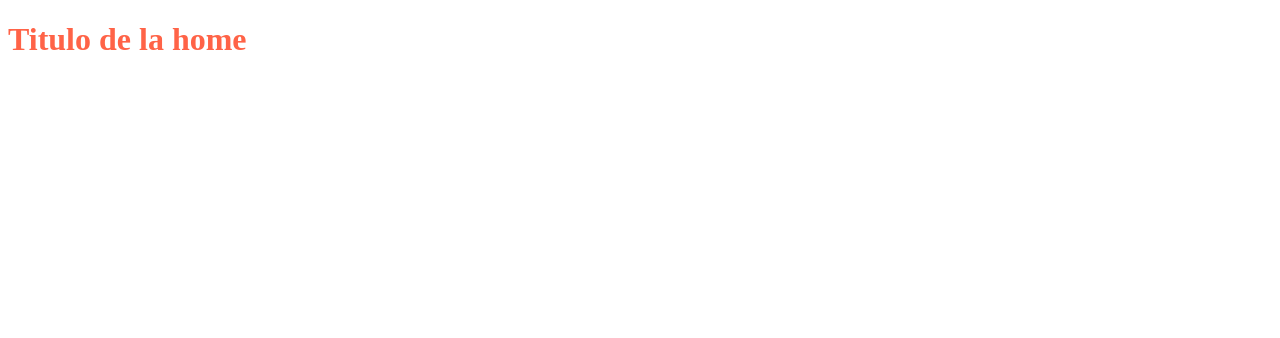
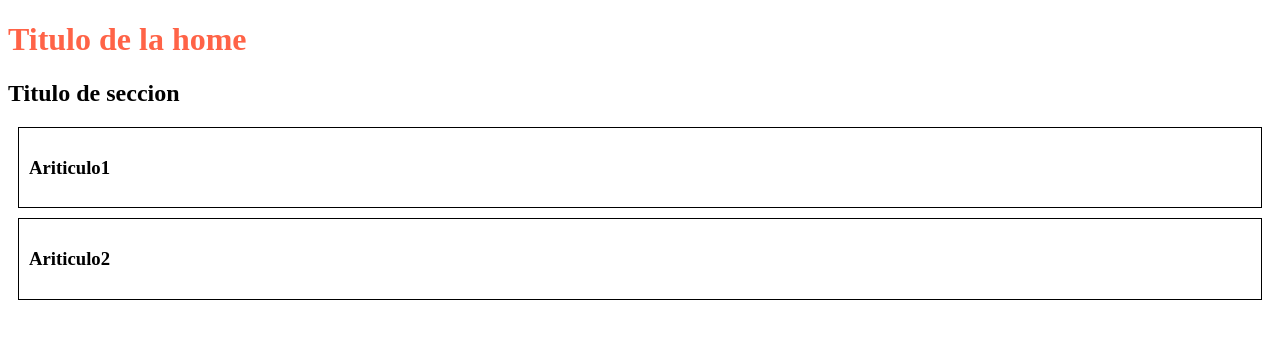
Before and after one commit to lolachac6/proyecto3_git, a plain HTML site: page index.html in a window 1280 px wide. Drawn offline with Linux system fonts and the light colour scheme.

Commit message:
home terminada

```diff
--- a/css/style.css
+++ b/css/style.css
@@ -1,3 +1,10 @@
 h1{
     color: tomato;
 }
+
+article{
+    padding: 10px;
+    border: 1px solid black;
+    margin: 10px
+    ;
+}
--- a/index.html
+++ b/index.html
@@ -12,6 +12,15 @@
     <header></header>
     <main>
         <h1>Titulo de la home</h1>
+        <section>
+            <h2>Titulo de seccion</h2>
+            <article>
+                <h3>Ariticulo1</h3>
+            </article>
+            <article>
+                <h3>Ariticulo2</h3>
+            </article>
+        </section>
     </main>
     <footer></footer>
 
```
